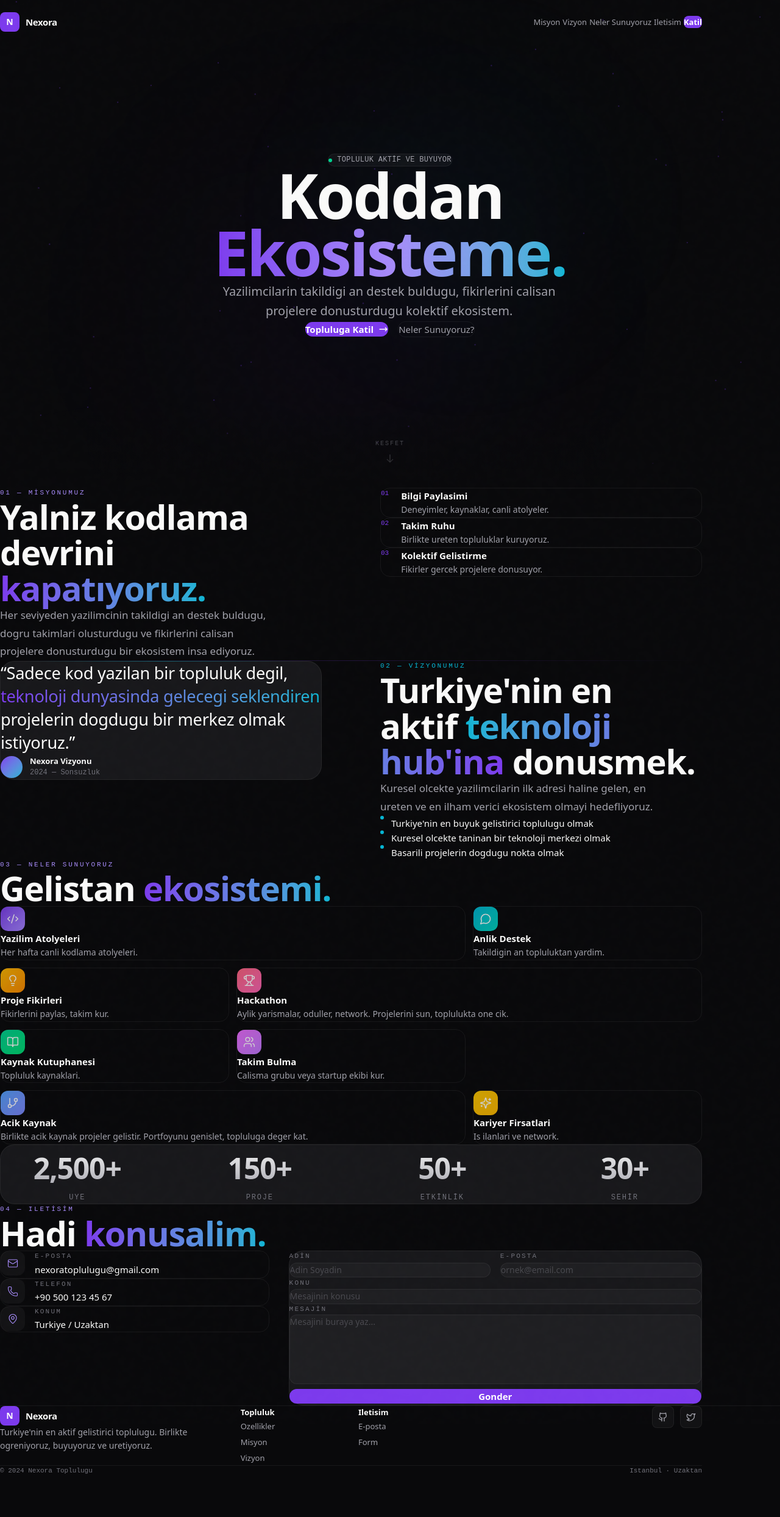
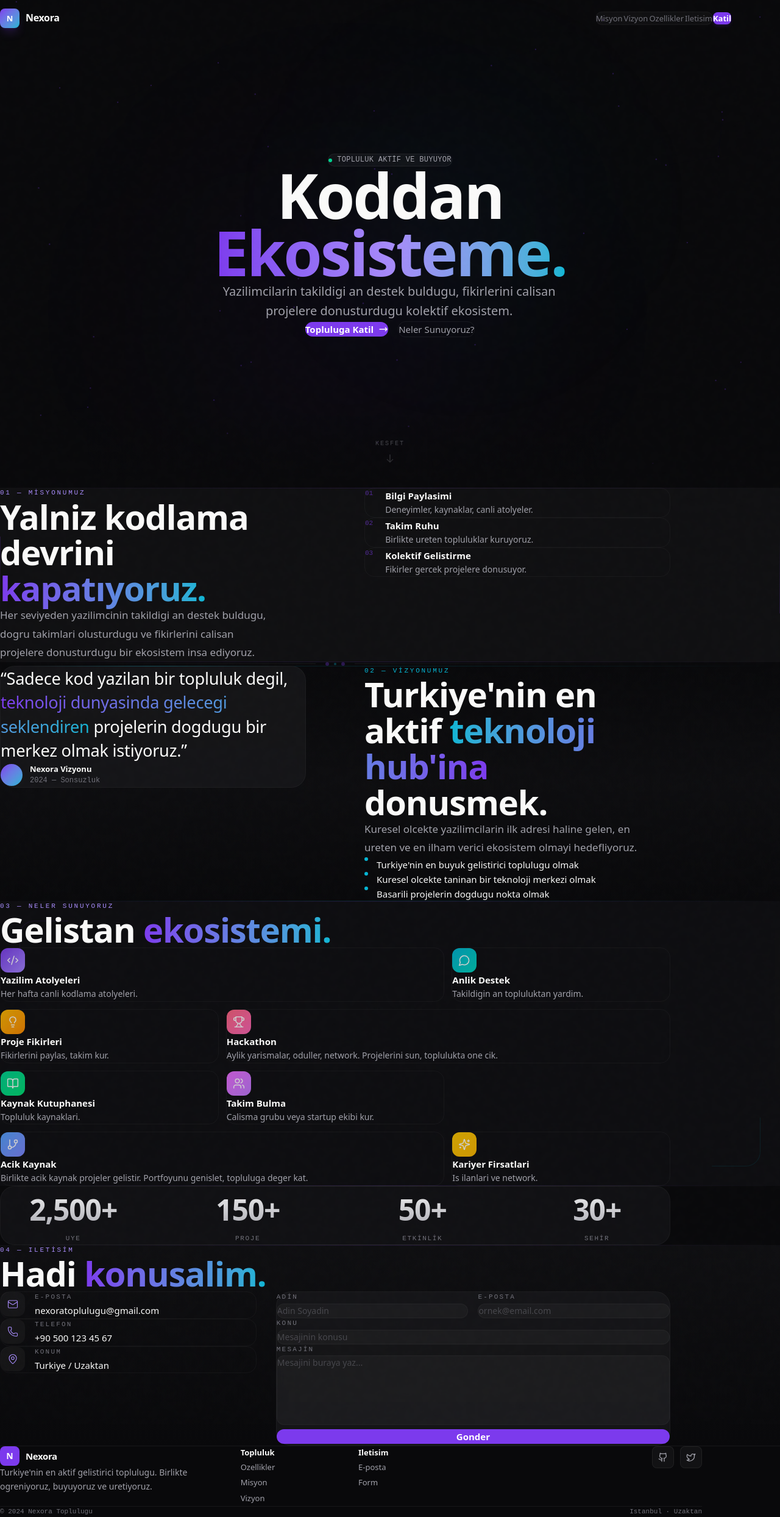
Before and after one commit to Lennebraha38/nexora-community, a Next.js app: page / in a window 1280 px wide. Shown: the whole page at 61% size. Before the commit the page ends 2422 px from the top, so only its background shows below. Built offline with nearby package versions, Linux system fonts and the light colour scheme; a web font is replaced by a local one.

Commit message:
fix: navbar pill + section privacy/separation between all sections

```diff
--- a/src/components/Contact.tsx
+++ b/src/components/Contact.tsx
@@ -28,8 +28,12 @@ export default function Contact() {
   };
 
   return (
-    <section id="iletisim" className="py-28 md:py-40 relative">
-      <div className="mx-auto max-w-6xl px-6">
+    <section id="iletisim" className="relative py-32 md:py-44">
+      {/* Section background */}
+      <div className="absolute inset-0 bg-gradient-to-b from-bg-raised/40 via-bg-raised/20 to-transparent" />
+      <div className="absolute top-0 inset-x-0 h-px bg-gradient-to-r from-transparent via-accent/15 to-transparent" />
+
+      <div className="relative mx-auto max-w-[1100px] px-6">
         <motion.div
           ref={ref}
           initial={{ opacity: 0, y: 24 }}
@@ -37,7 +41,7 @@ export default function Contact() {
           transition={{ duration: 0.7, ease: [0.25, 0.4, 0.25, 1] }}
           className="mb-16 md:mb-20"
         >
-          <p className="font-mono text-[11px] uppercase tracking-[0.25em] text-accent-soft mb-5">
+          <p className="font-mono text-[11px] uppercase tracking-[0.25em] text-accent-soft mb-6">
             04 &mdash; Iletisim
           </p>
           <h2 className="font-display text-[clamp(2.2rem,4.5vw,3.5rem)] font-bold leading-[1.05] tracking-[-0.02em] text-balance">
@@ -77,7 +81,7 @@ export default function Contact() {
             ].map((item) => (
               <div
                 key={item.label}
-                className="group p-5 rounded-2xl border border-border hover:border-white/[0.08] hover:bg-white/[0.02] transition-all duration-300"
+                className="group p-5 rounded-2xl border border-border/60 hover:border-white/[0.08] hover:bg-white/[0.02] transition-all duration-300"
               >
                 <div className="flex items-start gap-4">
                   <div className="w-10 h-10 rounded-xl bg-white/[0.04] flex items-center justify-center shrink-0">
@@ -109,7 +113,7 @@ export default function Contact() {
             initial={{ opacity: 0, y: 20 }}
             animate={inView ? { opacity: 1, y: 0 } : {}}
             transition={{ duration: 0.6, delay: 0.2 }}
-            className="lg:col-span-3 p-6 md:p-8 rounded-3xl border border-border bg-bg-raised"
+            className="lg:col-span-3 p-6 md:p-8 rounded-3xl border border-border/60 bg-bg-raised/80 backdrop-blur-sm"
           >
             <div className="grid sm:grid-cols-2 gap-4 mb-4">
               <div>
@@ -122,7 +126,7 @@ export default function Contact() {
                   required
                   value={form.name}
                   onChange={(e) => setForm({ ...form, name: e.target.value })}
-                  className="w-full px-4 py-3 rounded-xl bg-white/[0.03] border border-border text-[14px] text-text placeholder:text-text-dim/50 focus:border-accent focus:outline-none focus:ring-1 focus:ring-accent/30 transition-all"
+                  className="w-full px-4 py-3 rounded-xl bg-white/[0.03] border border-border/60 text-[14px] text-text placeholder:text-text-dim/50 focus:border-accent focus:outline-none focus:ring-1 focus:ring-accent/30 transition-all"
                   placeholder="Adin Soyadin"
                 />
               </div>
@@ -136,7 +140,7 @@ export default function Contact() {
                   required
                   value={form.email}
                   onChange={(e) => setForm({ ...form, email: e.target.value })}
-                  className="w-full px-4 py-3 rounded-xl bg-white/[0.03] border border-border text-[14px] text-text placeholder:text-text-dim/50 focus:border-accent focus:outline-none focus:ring-1 focus:ring-accent/30 transition-all"
+                  className="w-full px-4 py-3 rounded-xl bg-white/[0.03] border border-border/60 text-[14px] text-text placeholder:text-text-dim/50 focus:border-accent focus:outline-none focus:ring-1 focus:ring-accent/30 transition-all"
                   placeholder="ornek@email.com"
                 />
               </div>
@@ -151,7 +155,7 @@ export default function Contact() {
                 required
                 value={form.subject}
                 onChange={(e) => setForm({ ...form, subject: e.target.value })}
-                className="w-full px-4 py-3 rounded-xl bg-white/[0.03] border border-border text-[14px] text-text placeholder:text-text-dim/50 focus:border-accent focus:outline-none focus:ring-1 focus:ring-accent/30 transition-all"
+                className="w-full px-4 py-3 rounded-xl bg-white/[0.03] border border-border/60 text-[14px] text-text placeholder:text-text-dim/50 focus:border-accent focus:outline-none focus:ring-1 focus:ring-accent/30 transition-all"
                 placeholder="Mesajinin konusu"
               />
             </div>
@@ -165,7 +169,7 @@ export default function Contact() {
                 rows={5}
                 value={form.message}
                 onChange={(e) => setForm({ ...form, message: e.target.value })}
-                className="w-full px-4 py-3 rounded-xl bg-white/[0.03] border border-border text-[14px] text-text placeholder:text-text-dim/50 focus:border-accent focus:outline-none focus:ring-1 focus:ring-accent/30 transition-all resize-none"
+                className="w-full px-4 py-3 rounded-xl bg-white/[0.03] border border-border/60 text-[14px] text-text placeholder:text-text-dim/50 focus:border-accent focus:outline-none focus:ring-1 focus:ring-accent/30 transition-all resize-none"
                 placeholder="Mesajini buraya yaz..."
               />
             </div>
--- a/src/components/Features.tsx
+++ b/src/components/Features.tsx
@@ -77,8 +77,16 @@ export default function Features() {
   const inView = useInView(ref, { once: true, margin: "-80px" });
 
   return (
-    <section id="ozellikler" className="py-28 md:py-40 relative">
-      <div className="mx-auto max-w-6xl px-6">
+    <section id="ozellikler" className="relative py-32 md:py-44">
+      {/* Section background */}
+      <div className="absolute inset-0 bg-bg-raised/40" />
+      <div className="absolute top-0 inset-x-0 h-px bg-gradient-to-r from-transparent via-accent/15 to-transparent" />
+      <div className="absolute bottom-0 inset-x-0 h-px bg-gradient-to-r from-transparent via-accent/15 to-transparent" />
+      {/* Corner accents */}
+      <div className="absolute top-8 left-8 w-20 h-20 border-t border-l border-accent/10 rounded-tl-3xl hidden lg:block" />
+      <div className="absolute bottom-8 right-8 w-20 h-20 border-b border-r border-cyan/10 rounded-br-3xl hidden lg:block" />
+
+      <div className="relative mx-auto max-w-[1100px] px-6">
         <motion.div
           ref={ref}
           initial={{ opacity: 0, y: 24 }}
@@ -86,7 +94,7 @@ export default function Features() {
           transition={{ duration: 0.7, ease: [0.25, 0.4, 0.25, 1] }}
           className="mb-16 md:mb-20"
         >
-          <p className="font-mono text-[11px] uppercase tracking-[0.25em] text-accent-soft mb-5">
+          <p className="font-mono text-[11px] uppercase tracking-[0.25em] text-accent-soft mb-6">
             03 &mdash; Neler Sunuyoruz
           </p>
           <h2 className="font-display text-[clamp(2.2rem,4.5vw,3.5rem)] font-bold leading-[1.05] tracking-[-0.02em] text-balance">
@@ -108,7 +116,7 @@ export default function Features() {
                 delay: 0.1 + i * 0.06,
                 ease: [0.25, 0.4, 0.25, 1],
               }}
-              className={`group relative p-6 rounded-2xl border border-border hover:border-white/[0.1] hover:bg-white/[0.02] transition-all duration-300 ${
+              className={`group relative p-6 rounded-2xl border border-border/60 hover:border-white/[0.1] hover:bg-white/[0.02] transition-all duration-300 ${
                 f.wide ? "md:col-span-2" : ""
               }`}
             >
--- a/src/components/MissionVision.tsx
+++ b/src/components/MissionVision.tsx
@@ -34,30 +34,42 @@ function Reveal({
 
 export default function MissionVision() {
   return (
-    <div className="relative">
-      {/* MISYON */}
-      <section id="misyon" className="py-28 md:py-40">
-        <div className="mx-auto max-w-6xl px-6">
+    <>
+      {/* ═══════════════════════════════════════════════════ MISYON ═══════════════════════════════════════════════════ */}
+      <section id="misyon" className="relative py-32 md:py-44">
+        {/* Section background - subtle raised panel */}
+        <div className="absolute inset-0 bg-bg-raised/50" />
+        {/* Top glow line */}
+        <div className="absolute top-0 inset-x-0 h-px bg-gradient-to-r from-transparent via-accent/15 to-transparent" />
+        {/* Bottom glow line */}
+        <div className="absolute bottom-0 inset-x-0 h-px bg-gradient-to-r from-transparent via-accent/15 to-transparent" />
+        {/* Side decorative elements */}
+        <div className="absolute top-20 left-0 w-px h-32 bg-gradient-to-b from-accent/20 to-transparent hidden lg:block" />
+        <div className="absolute bottom-20 right-0 w-px h-32 bg-gradient-to-t from-accent/20 to-transparent hidden lg:block" />
+
+        <div className="relative mx-auto max-w-[1100px] px-6">
           <div className="grid md:grid-cols-2 gap-16 md:gap-24 items-start">
             <Reveal>
-              <p className="font-mono text-[11px] uppercase tracking-[0.25em] text-accent-soft mb-5">
+              <div className="mb-10 md:mb-14">
+                <p className="font-mono text-[11px] uppercase tracking-[0.25em] text-accent-soft mb-6">
                   01 &mdash; Misyonumuz
                 </p>
-              <h2 className="font-display text-[clamp(2.2rem,4.5vw,3.5rem)] font-bold leading-[1.05] tracking-[-0.02em] mb-6 text-balance">
+                <h2 className="font-display text-[clamp(2.2rem,4.5vw,3.5rem)] font-bold leading-[1.05] tracking-[-0.02em] mb-8 text-balance">
                   Yalniz kodlama devrini{" "}
                   <span className="bg-gradient-to-r from-accent to-cyan bg-clip-text text-transparent">
                     kapatıyoruz.
                   </span>
                 </h2>
-              <p className="text-text-muted text-[17px] leading-[1.75] max-w-md">
+                <p className="text-text-muted text-[17px] leading-[1.8] max-w-md">
                   Her seviyeden yazilimcinin takildigi an destek buldugu, dogru
                   takimlari olusturdugu ve fikirlerini calisan projelere
                   donusturdugu bir ekosistem insa ediyoruz.
                 </p>
+              </div>
             </Reveal>
 
             <Reveal delay={0.15}>
-              <div className="space-y-5 mt-2 md:mt-10">
+              <div className="space-y-4 mt-4 md:mt-16">
                 {[
                   { num: "01", title: "Bilgi Paylasimi", desc: "Deneyimler, kaynaklar, canli atolyeler." },
                   { num: "02", title: "Takim Ruhu", desc: "Birlikte ureten topluluklar kuruyoruz." },
@@ -65,13 +77,13 @@ export default function MissionVision() {
                 ].map((item) => (
                   <div
                     key={item.num}
-                    className="group flex gap-5 p-5 rounded-2xl border border-border hover:border-accent/20 hover:bg-white/[0.02] transition-all duration-300"
+                    className="group flex gap-5 p-6 rounded-2xl border border-border/60 hover:border-accent/20 hover:bg-white/[0.02] transition-all duration-300"
                   >
-                    <span className="font-mono text-[11px] text-accent shrink-0 mt-0.5">
+                    <span className="font-mono text-[11px] text-accent/60 shrink-0 mt-0.5">
                       {item.num}
                     </span>
                     <div>
-                      <h3 className="font-display font-semibold text-[15px] mb-1">
+                      <h3 className="font-display font-semibold text-[15px] mb-1.5">
                         {item.title}
                       </h3>
                       <p className="text-text-muted text-[14px] leading-relaxed">
@@ -86,18 +98,35 @@ export default function MissionVision() {
         </div>
       </section>
 
-      <div className="mx-auto max-w-6xl px-6">
-        <div className="h-px bg-gradient-to-r from-transparent via-accent/20 to-transparent" />
+      {/* ═══════════════════════════════════════════════ SEPARATOR ═══════════════════════════════════════════════ */}
+      <div className="relative py-16 md:py-24">
+        {/* Full-width decorative divider */}
+        <div className="relative max-w-[1100px] mx-auto px-6">
+          <div className="flex items-center gap-4">
+            <div className="flex-1 h-px bg-gradient-to-r from-transparent to-border" />
+            <div className="flex items-center gap-2">
+              <div className="w-1.5 h-1.5 rounded-full bg-accent/30" />
+              <div className="w-1 h-1 rounded-full bg-cyan/30" />
+              <div className="w-1.5 h-1.5 rounded-full bg-accent/30" />
+            </div>
+            <div className="flex-1 h-px bg-gradient-to-l from-transparent to-border" />
+          </div>
+        </div>
       </div>
 
-      {/* VIZYON */}
-      <section id="vizyon" className="py-28 md:py-40">
-        <div className="mx-auto max-w-6xl px-6">
+      {/* ═══════════════════════════════════════════════════ VIZYON ═══════════════════════════════════════════════════ */}
+      <section id="vizyon" className="relative py-32 md:py-44">
+        {/* Section background - different tone */}
+        <div className="absolute inset-0 bg-gradient-to-b from-transparent via-bg-raised/30 to-transparent" />
+        <div className="absolute top-0 inset-x-0 h-px bg-gradient-to-r from-transparent via-cyan/15 to-transparent" />
+        <div className="absolute bottom-0 inset-x-0 h-px bg-gradient-to-r from-transparent via-cyan/15 to-transparent" />
+
+        <div className="relative mx-auto max-w-[1100px] px-6">
           <div className="grid md:grid-cols-2 gap-16 md:gap-24 items-start">
             <Reveal className="order-2 md:order-1">
-              <div className="relative p-8 md:p-10 rounded-3xl border border-border bg-bg-raised">
-                <div className="absolute -top-px left-10 right-10 h-px bg-gradient-to-r from-transparent via-cyan/40 to-transparent" />
-                <blockquote className="font-display text-[clamp(1.2rem,2.5vw,1.7rem)] font-medium leading-[1.4] tracking-[-0.01em] mb-8">
+              <div className="relative p-8 md:p-10 rounded-3xl border border-border/60 bg-bg-raised/80 backdrop-blur-sm">
+                <div className="absolute -top-px left-10 right-10 h-px bg-gradient-to-r from-transparent via-cyan/30 to-transparent" />
+                <blockquote className="font-display text-[clamp(1.2rem,2.5vw,1.7rem)] font-medium leading-[1.45] tracking-[-0.01em] mb-8">
                   &ldquo;Sadece kod yazilan bir topluluk degil,
                   <span className="bg-gradient-to-r from-accent to-cyan bg-clip-text text-transparent">
                     {" "}teknoloji dunyasinda gelecegi seklendiren{" "}
@@ -115,28 +144,30 @@ export default function MissionVision() {
             </Reveal>
 
             <Reveal delay={0.15} className="order-1 md:order-2">
-              <p className="font-mono text-[11px] uppercase tracking-[0.25em] text-cyan mb-5">
+              <div className="mb-10 md:mb-14">
+                <p className="font-mono text-[11px] uppercase tracking-[0.25em] text-cyan mb-6">
                   02 &mdash; Vizyonumuz
                 </p>
-              <h2 className="font-display text-[clamp(2.2rem,4.5vw,3.5rem)] font-bold leading-[1.05] tracking-[-0.02em] mb-6 text-balance">
+                <h2 className="font-display text-[clamp(2.2rem,4.5vw,3.5rem)] font-bold leading-[1.05] tracking-[-0.02em] mb-8 text-balance">
                   Turkiye&apos;nin en aktif{" "}
                   <span className="bg-gradient-to-r from-cyan to-accent bg-clip-text text-transparent">
                     teknoloji hub&apos;ina
                   </span>{" "}
                   donusmek.
                 </h2>
-              <p className="text-text-muted text-[17px] leading-[1.75] max-w-md mb-8">
+                <p className="text-text-muted text-[17px] leading-[1.8] max-w-md mb-10">
                   Kuresel olcekte yazilimcilarin ilk adresi haline gelen,
                   en ureten ve en ilham verici ekosistem olmayi hedefliyoruz.
                 </p>
-              <ul className="space-y-3">
+              </div>
+              <ul className="space-y-4">
                 {[
                   "Turkiye'nin en buyuk gelistirici toplulugu olmak",
                   "Kuresel olcekte taninan bir teknoloji merkezi olmak",
                   "Basarili projelerin dogdugu nokta olmak",
                 ].map((item) => (
-                  <li key={item} className="flex items-start gap-3 text-[15px]">
-                    <span className="w-1.5 h-1.5 rounded-full bg-cyan mt-2 shrink-0" />
+                  <li key={item} className="flex items-start gap-3.5 text-[15px]">
+                    <span className="w-1.5 h-1.5 rounded-full bg-cyan mt-2.5 shrink-0" />
                     {item}
                   </li>
                 ))}
@@ -145,6 +176,6 @@ export default function MissionVision() {
           </div>
         </div>
       </section>
-    </div>
+    </>
   );
 }
--- a/src/components/Navbar.tsx
+++ b/src/components/Navbar.tsx
@@ -7,13 +7,14 @@ import { Menu, X } from "lucide-react";
 const links = [
   { label: "Misyon", href: "#misyon" },
   { label: "Vizyon", href: "#vizyon" },
-  { label: "Neler Sunuyoruz", href: "#ozellikler" },
+  { label: "Ozellikler", href: "#ozellikler" },
   { label: "Iletisim", href: "#iletisim" },
 ];
 
 export default function Navbar() {
   const [open, setOpen] = useState(false);
   const [scrolled, setScrolled] = useState(false);
+  const [activeSection, setActiveSection] = useState("");
 
   useEffect(() => {
     const onScroll = () => setScrolled(window.scrollY > 40);
@@ -21,40 +22,75 @@ export default function Navbar() {
     return () => window.removeEventListener("scroll", onScroll);
   }, []);
 
+  useEffect(() => {
+    const sections = document.querySelectorAll("section[id]");
+    const observer = new IntersectionObserver(
+      (entries) => {
+        entries.forEach((entry) => {
+          if (entry.isIntersecting) {
+            setActiveSection(entry.target.id);
+          }
+        });
+      },
+      { rootMargin: "-40% 0px -55% 0px" }
+    );
+    sections.forEach((s) => observer.observe(s));
+    return () => observer.disconnect();
+  }, []);
+
   return (
     <header
       className={`fixed inset-x-0 top-0 z-50 transition-all duration-500 ${
-        scrolled ? "glass" : "bg-transparent"
+        scrolled
+          ? "bg-bg/80 backdrop-blur-xl border-b border-border"
+          : "bg-transparent"
       }`}
     >
-      <nav className="mx-auto max-w-6xl flex items-center justify-between px-6 h-16 lg:h-[72px]">
+      <nav className="mx-auto max-w-[1200px] flex items-center justify-between px-6 lg:px-10 h-[60px]">
+        {/* Logo */}
         <a href="#top" className="flex items-center gap-2.5 group">
-          <div className="w-8 h-8 rounded-lg bg-accent flex items-center justify-center">
-            <span className="font-display font-bold text-white text-sm">N</span>
+          <div className="w-8 h-8 rounded-lg bg-gradient-to-br from-accent to-cyan flex items-center justify-center shadow-lg shadow-accent/20 group-hover:shadow-accent/40 transition-shadow">
+            <span className="font-display font-bold text-white text-[13px]">N</span>
           </div>
-          <span className="font-display font-semibold text-[15px] tracking-tight text-text">
+          <span className="font-display font-semibold text-[16px] tracking-[-0.02em]">
             Nexora
           </span>
         </a>
 
-        <div className="hidden md:flex items-center gap-1">
+        {/* Desktop */}
+        <div className="hidden md:flex items-center">
+          <div className="flex items-center gap-0.5 p-1 rounded-xl bg-white/[0.03] border border-border/50">
             {links.map((l) => (
               <a
                 key={l.href}
                 href={l.href}
-              className="px-3.5 py-2 text-[13px] font-medium text-text-muted hover:text-text rounded-lg hover:bg-white/[0.04] transition-colors duration-200"
+                className={`relative px-4 py-[7px] text-[13px] font-medium rounded-lg transition-all duration-200 ${
+                  activeSection === l.href.replace("#", "")
+                    ? "text-text"
+                    : "text-text-dim hover:text-text-muted"
+                }`}
               >
-              {l.label}
+                {activeSection === l.href.replace("#", "") && (
+                  <motion.div
+                    layoutId="nav-active"
+                    className="absolute inset-0 bg-white/[0.06] border border-white/[0.06] rounded-lg"
+                    transition={{ type: "spring", duration: 0.4, bounce: 0.15 }}
+                  />
+                )}
+                <span className="relative z-10">{l.label}</span>
               </a>
             ))}
+          </div>
+
           <a
             href="#iletisim"
-            className="ml-3 px-5 py-2 text-[13px] font-semibold bg-accent text-white rounded-lg hover:bg-accent-soft transition-colors duration-200"
+            className="ml-4 px-5 py-[7px] text-[13px] font-semibold bg-accent text-white rounded-lg hover:bg-accent-soft transition-all duration-200 shadow-md shadow-accent/15 hover:shadow-accent/30"
           >
             Katil
           </a>
         </div>
 
+        {/* Mobile */}
         <button
           onClick={() => setOpen(!open)}
           className="md:hidden p-2 text-text-muted hover:text-text"
@@ -71,7 +107,7 @@ export default function Navbar() {
             animate={{ opacity: 1, y: 0 }}
             exit={{ opacity: 0, y: -8 }}
             transition={{ duration: 0.2 }}
-            className="md:hidden glass border-t border-border"
+            className="md:hidden bg-bg/95 backdrop-blur-xl border-b border-border"
           >
             <div className="px-6 py-4 space-y-1">
               {links.map((l) => (
@@ -87,7 +123,7 @@ export default function Navbar() {
               <a
                 href="#iletisim"
                 onClick={() => setOpen(false)}
-                className="block mt-2 px-3 py-2.5 bg-accent text-white text-sm font-semibold rounded-lg text-center"
+                className="block mt-3 px-3 py-2.5 bg-accent text-white text-sm font-semibold rounded-lg text-center"
               >
                 Katil
               </a>
--- a/src/components/Stats.tsx
+++ b/src/components/Stats.tsx
@@ -56,14 +56,17 @@ export default function Stats() {
   ];
 
   return (
-    <section className="py-20 md:py-28">
-      <div className="mx-auto max-w-6xl px-6">
+    <section className="relative py-24 md:py-32">
+      {/* Separator above */}
+      <div className="absolute top-0 inset-x-0 h-px bg-gradient-to-r from-transparent via-border to-transparent" />
+
+      <div className="mx-auto max-w-[1100px] px-6">
         <motion.div
           ref={ref}
           initial={{ opacity: 0, y: 20 }}
           animate={inView ? { opacity: 1, y: 0 } : {}}
           transition={{ duration: 0.7, ease: [0.25, 0.4, 0.25, 1] }}
-          className="grid grid-cols-2 md:grid-cols-4 gap-8 md:gap-12 p-8 md:p-12 rounded-3xl border border-border bg-bg-raised"
+          className="grid grid-cols-2 md:grid-cols-4 gap-8 md:gap-12 p-8 md:p-12 rounded-3xl border border-border/60 bg-bg-raised/60"
         >
           {items.map((item, i) => (
             <div key={item.label} className="text-center">
@@ -75,13 +78,16 @@ export default function Stats() {
                   delay={i * 120}
                 />
               </div>
-              <p className="text-text-dim text-[12px] font-mono uppercase tracking-[0.15em] mt-1.5">
+              <p className="text-text-dim text-[11px] font-mono uppercase tracking-[0.15em] mt-2">
                 {item.label}
               </p>
             </div>
           ))}
         </motion.div>
       </div>
+
+      {/* Separator below */}
+      <div className="absolute bottom-0 inset-x-0 h-px bg-gradient-to-r from-transparent via-border to-transparent" />
     </section>
   );
 }
```
Lines whose indentation alone changed are shown as unchanged.
